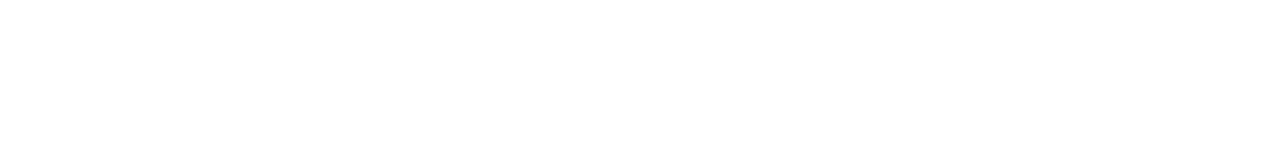
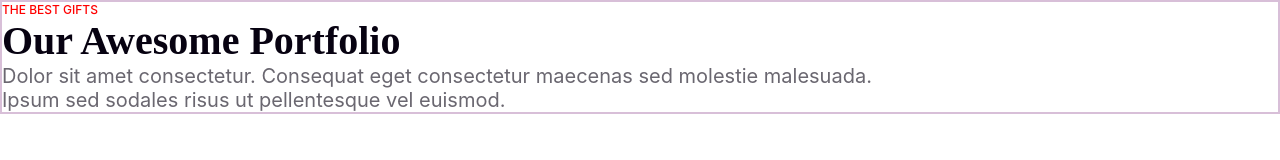
Before and after one commit to payalhossain776/copy-wellcome-party, a plain HTML site: page index.html in a window 1280 px wide. Drawn offline with Linux system fonts and the light colour scheme.

Commit message:
banner section

```diff
--- a/index.html
+++ b/index.html
@@ -7,6 +7,18 @@
     <link rel="stylesheet" href="style.css">
 </head>
 <body>
+    <section class="portfolio">
+        <div class="portfolio-text">
+            <h6>THE BEST GIFTS</h6>
+            <h3>Our Awesome Portfolio</h3>
+            <p>  Dolor sit amet consectetur.
+                 Consequat eget consectetur maecenas sed molestie malesuada.<br>
+                 Ipsum sed sodales risus ut pellentesque vel euismod.
+            </p>
+        </div>
+        <div class="portfolio-img"></div>
+
+    </section>
 
 </body>
 </html>
--- a/style.css
+++ b/style.css
@@ -0,0 +1,27 @@
+*{
+    margin: 0;
+    padding: 0;
+}
+/* shere item */
+h6{
+    color: #F00;
+    font-family: Inter;
+    font-size: 12px;
+    font-weight: 500;
+}
+.portfolio{
+    border: 2px solid thistle;
+    max-width: 1320px;
+}
+.portfolio .portfolio-text h3{
+    color: #070211;
+    font-family: Merriweather;
+    font-size: 40px;
+    font-weight: 900;
+}
+.portfolio .portfolio-text p{
+    color: rgba(7, 2, 17, 0.60);
+    font-family: Inter;
+    font-size: 20px;
+    font-weight: 400;
+}
```
Also changed, not shown: img/Rectangle 3.png (added), img/Rectangle 4.png (added), img/Rectangle 5.png (added), img/Rectangle 6.png (added), img/Rectangle 7.png (added), img/Rectangle 8.png (added).
